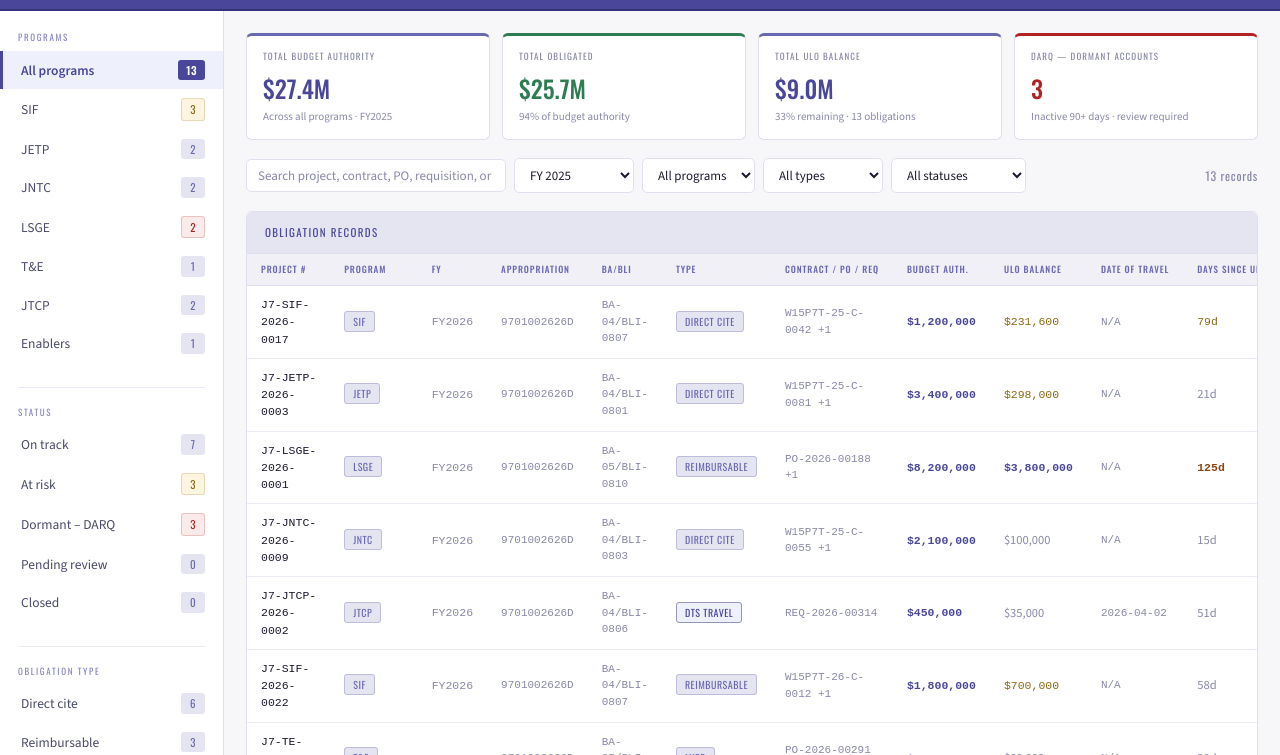
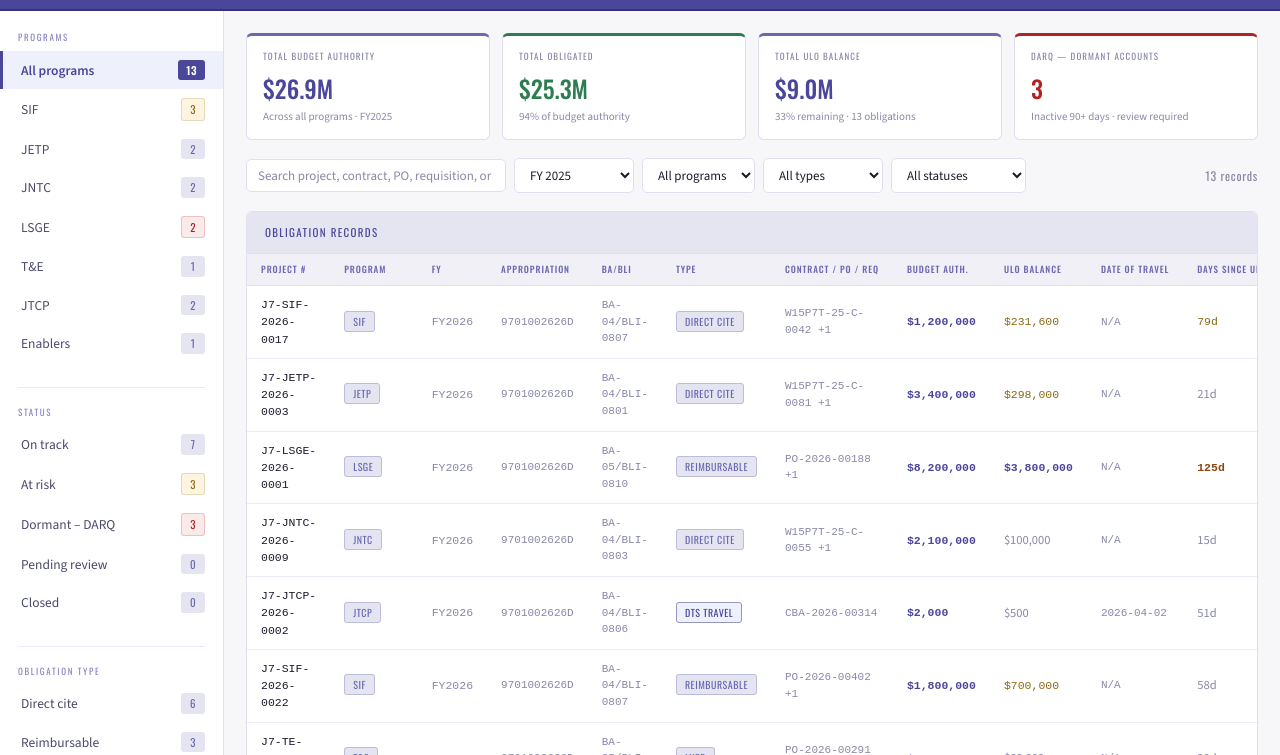
Before and after one commit to carodri/JSUMS-Project-Demo, a plain HTML site: page index.html in a window 1280 px wide. Shown: the part 45-800 px from the top of the page. Drawn offline with nearby package versions, Linux system fonts and the light colour scheme.

Commit message:
index.html

```diff
--- a/index.html
+++ b/index.html
@@ -411,26 +411,26 @@ function statusClass(s){
 }
 
 const data=[
-  {id:1,project:'J7-SIF-2026-0017',program:'SIF',fy:2026,approp:'9701002626D',baBli:'BA-04/BLI-0807',type:'Direct Cite',contract:'W15P7T-25-C-0042',po:'PO-2026-00341',req:null,poc:'SSgt Williams, J.',budgetAuth:1200000,obligated:842000,executed:610400,lastUpdate:'2026-03-23',dateOfTravel:null,status:'At risk',notes:[{date:'2026-03-23',author:'C. Johnson',text:'Followed up with vendor — awaiting confirmation on final invoice timeline. PM briefed.'},{date:'2026-02-14',author:'C. Johnson',text:'Vendor contacted. Confirmed partial delivery. Remaining balance under review.'}]},
-  {id:2,project:'J7-JETP-2026-0003',program:'JETP',fy:2026,approp:'9701002626D',baBli:'BA-04/BLI-0801',type:'Direct Cite',contract:'W15P7T-25-C-0081',po:null,req:'REQ-2026-00109',poc:'Maj Thompson, R.',budgetAuth:3400000,obligated:3400000,executed:3102000,lastUpdate:'2026-05-20',dateOfTravel:null,status:'On track',notes:[{date:'2026-05-20',author:'C. Johnson',text:'Monthly EXCOR reviewed. TAC confirmed by TRANSCOM. Execution on schedule.'}]},
-  {id:3,project:'J7-LSGE-2026-0001',program:'LSGE',fy:2026,approp:'9701002626D',baBli:'BA-05/BLI-0810',type:'Reimbursable',contract:null,po:'PO-2026-00188',req:'REQ-2026-00201',poc:'Col Martinez, A.',budgetAuth:8200000,obligated:7900000,executed:4100000,lastUpdate:'2026-02-05',dateOfTravel:null,status:'Dormant – DARQ',notes:[{date:'2026-02-05',author:'C. Johnson',text:'DARQ flag raised. MIPR close-out still pending from INDOPACOM. Third follow-up sent. No response.'},{date:'2026-01-09',author:'C. Johnson',text:'Second follow-up to INDOPACOM J8 POC. Awaiting MIPR acceptance confirmation.'}]},
-  {id:4,project:'J7-JNTC-2026-0009',program:'JNTC',fy:2026,approp:'9701002626D',baBli:'BA-04/BLI-0803',type:'Direct Cite',contract:'W15P7T-25-C-0055',po:'PO-2026-00220',req:null,poc:'Lt Col Harris, M.',budgetAuth:2100000,obligated:1850000,executed:1750000,lastUpdate:'2026-05-26',dateOfTravel:null,status:'On track',notes:[{date:'2026-05-26',author:'C. Johnson',text:'Reviewed EXCOR submission. Direct capability execution on pace. Services reporting normally.'}]},
-  {id:5,project:'J7-JTCP-2026-0002',program:'JTCP',fy:2026,approp:'9701002626D',baBli:'BA-04/BLI-0806',type:'DTS Travel',contract:null,po:null,req:'REQ-2026-00314',poc:'MSgt Johnson, T.',budgetAuth:450000,obligated:420000,executed:385000,lastUpdate:'2026-04-20',dateOfTravel:'2026-04-02',status:'On track',notes:[{date:'2026-04-20',author:'C. Johnson',text:'Travel voucher submitted and under review. Minor ULO remaining from amended TDY order.'}]},
-  {id:6,project:'J7-SIF-2026-0022',program:'SIF',fy:2026,approp:'9701002626D',baBli:'BA-04/BLI-0807',type:'Reimbursable',contract:'W15P7T-26-C-0012',po:'PO-2026-00402',req:null,poc:'CW3 Davis, K.',budgetAuth:1800000,obligated:1600000,executed:900000,lastUpdate:'2026-04-13',dateOfTravel:null,status:'At risk',notes:[{date:'2026-04-13',author:'C. Johnson',text:'CCMD spend plan variance confirmed. Coordinating with J8 on revised execution timeline.'}]},
-  {id:7,project:'J7-TE-2026-0005',program:'T&E',fy:2026,approp:'9701002626D',baBli:'BA-05/BLI-0811',type:'MIPR',contract:null,po:'PO-2026-00291',req:'REQ-2026-00388',poc:'Cdr Nguyen, P.',budgetAuth:950000,obligated:880000,executed:820000,lastUpdate:'2026-05-13',dateOfTravel:null,status:'On track',notes:[{date:'2026-05-13',author:'C. Johnson',text:'MIPR accepted by receiving agency. Execution normal. No UFRs this quarter.'}]},
-  {id:8,project:'J7-LSGE-2026-0003',program:'LSGE',fy:2026,approp:'9701002626D',baBli:'BA-05/BLI-0810',type:'Direct Cite',contract:'W15P7T-26-C-0031',po:null,req:null,poc:'Col Martinez, A.',budgetAuth:5100000,obligated:4800000,executed:2200000,lastUpdate:'2026-01-11',dateOfTravel:null,status:'Dormant – DARQ',notes:[{date:'2026-01-11',author:'C. Johnson',text:'DARQ review initiated. Large ULO balance — vendor unresponsive. Referred to contracting officer for action.'},{date:'2025-12-18',author:'C. Johnson',text:'Final LSGE execution phase ULO identified. POC contacted. Awaiting vendor invoice submission.'}]},
-  {id:9,project:'J7-ENABLER-2026-0001',program:'Enablers',fy:2026,approp:'9701002626D',baBli:'BA-04/BLI-0804',type:'Direct Cite',contract:'W15P7T-25-C-0099',po:'PO-2026-00155',req:null,poc:'Lt Col Harris, M.',budgetAuth:780000,obligated:780000,executed:741000,lastUpdate:'2026-05-23',dateOfTravel:null,status:'On track',notes:[{date:'2026-05-23',author:'C. Johnson',text:'OPFOR contract execution on track. Final exercise support scheduled Q3. No issues identified.'}]},
-  {id:10,project:'J7-JETP-2026-0007',program:'JETP',fy:2026,approp:'9701002626D',baBli:'BA-04/BLI-0801',type:'Direct Cite',contract:'W15P7T-26-C-0044',po:'PO-2026-00503',req:'REQ-2026-00512',poc:'Maj Thompson, R.',budgetAuth:2200000,obligated:2100000,executed:1050000,lastUpdate:'2026-03-27',dateOfTravel:null,status:'At risk',notes:[{date:'2026-03-27',author:'C. Johnson',text:'TAC execution lagging behind planned rate. TRANSCOM billing delay from two exercises. Reconciliation with J4 ongoing.'}]},
-  {id:11,project:'J7-SIF-2025-0041',program:'SIF',fy:2025,approp:'9701002525D',baBli:'BA-04/BLI-0807',type:'Reimbursable',contract:'W15P7T-24-C-0088',po:null,req:'REQ-2025-00701',poc:'SSgt Williams, J.',budgetAuth:650000,obligated:650000,executed:598000,lastUpdate:'2026-02-28',dateOfTravel:null,status:'Dormant – DARQ',notes:[{date:'2026-02-28',author:'C. Johnson',text:'FY25 ULO carry-forward flagged for DARQ review. Final vendor invoice still outstanding. Comptroller notified.'},{date:'2026-01-15',author:'C. Johnson',text:'Attempted contact with vendor. Left voicemail and sent follow-up email. No response yet.'}]},
-  {id:12,project:'J7-JNTC-2026-0014',program:'JNTC',fy:2026,approp:'9701002626D',baBli:'BA-04/BLI-0803',type:'DTS Travel',contract:null,po:null,req:'REQ-2026-00619',poc:'Lt Col Harris, M.',budgetAuth:310000,obligated:290000,executed:276000,lastUpdate:'2026-05-15',dateOfTravel:'2026-05-01',status:'On track',notes:[{date:'2026-05-15',author:'C. Johnson',text:'Travel completed 1 May. Voucher submitted and approved within 30 days. ULO minimal.'}]},
-  {id:13,project:'J7-JTCP-2026-0008',program:'JTCP',fy:2026,approp:'9701002626D',baBli:'BA-04/BLI-0806',type:'DTS Travel',contract:null,po:null,req:'REQ-2026-00714',poc:'MSgt Johnson, T.',budgetAuth:220000,obligated:198000,executed:181000,lastUpdate:'2026-05-07',dateOfTravel:'2026-04-22',status:'On track',notes:[{date:'2026-05-07',author:'C. Johnson',text:'Travel completed 22 Apr. Voucher closed. No ULO concerns remaining.'}]},
+  {id:1,project:'J7-SIF-2026-0017',program:'SIF',fy:2026,approp:'9701002626D',baBli:'BA-04/BLI-0807',type:'Direct Cite',contract:'W15P7T-25-C-0042',po:'PO-2026-00341',req:null,poc:'SSgt Schmuckatelli, J.',budgetAuth:1200000,obligated:842000,executed:610400,lastUpdate:'2026-03-23',dateOfTravel:null,status:'At risk',notes:[{date:'2026-03-23',author:'G. Pyle',text:'Followed up with the stakeholder — awaiting confirmation on final invoice timeline.'},{date:'2026-02-14',author:'G. Pyle',text:'Stakeholder contacted. Confirmed partial delivery. Remaining balance under review.'}]},
+  {id:2,project:'J7-JETP-2026-0003',program:'JETP',fy:2026,approp:'9701002626D',baBli:'BA-04/BLI-0801',type:'Direct Cite',contract:'W15P7T-25-C-0081',po:'PO-2026-00109',req:null,poc:'Maj Payne, R.',budgetAuth:3400000,obligated:3400000,executed:3102000,lastUpdate:'2026-05-20',dateOfTravel:null,status:'On track',notes:[{date:'2026-05-20',author:'G. Pyle',text:'Monthly EXCOR reviewed. TAC confirmed by TRANSCOM. Execution on schedule.'}]},
+  {id:3,project:'J7-LSGE-2026-0001',program:'LSGE',fy:2026,approp:'9701002626D',baBli:'BA-05/BLI-0810',type:'Reimbursable',contract:null,po:'PO-2026-00188',req:'PO-2026-00188',poc:'Col Crockett, A.',budgetAuth:8200000,obligated:7900000,executed:4100000,lastUpdate:'2026-02-05',dateOfTravel:null,status:'Dormant – DARQ',notes:[{date:'2026-02-05',author:'G. Pyle',text:'DARQ flag raised. MIPR close-out still pending from INDOPACOM. Third follow-up sent. No response.'},{date:'2026-01-09',author:'G. Pyle',text:'Second follow-up to INDOPACOM POC. Awaiting MIPR acceptance confirmation.'}]},
+  {id:4,project:'J7-JNTC-2026-0009',program:'JNTC',fy:2026,approp:'9701002626D',baBli:'BA-04/BLI-0803',type:'Direct Cite',contract:'W15P7T-25-C-0055',po:'PO-2026-00220',req:null,poc:'Lt Col Gunner, M.',budgetAuth:2100000,obligated:1850000,executed:1750000,lastUpdate:'2026-05-26',dateOfTravel:null,status:'On track',notes:[{date:'2026-05-26',author:'G. Pyle',text:'Reviewed EXCOR submission. Direct capability execution on pace. Services reporting normally.'}]},
+  {id:5,project:'J7-JTCP-2026-0002',program:'JTCP',fy:2026,approp:'9701002626D',baBli:'BA-04/BLI-0806',type:'DTS Travel',contract:null,po:null,req:'CBA-2026-00314',poc:'MSgt Johnson, J.',budgetAuth:2000,obligated:2000,executed:1500,lastUpdate:'2026-04-20',dateOfTravel:'2026-04-02',status:'On track',notes:[{date:'2026-04-20',author:'G. Pyle',text:'Travel voucher submitted and under review. Minor ULO remaining from amended TDY order.'}]},
+  {id:6,project:'J7-SIF-2026-0022',program:'SIF',fy:2026,approp:'9701002626D',baBli:'BA-04/BLI-0807',type:'Reimbursable',contract:null,po:'PO-2026-00402',req:'PO-2026-00402',poc:'CWO3 Dale, K.',budgetAuth:1800000,obligated:1600000,executed:900000,lastUpdate:'2026-04-13',dateOfTravel:null,status:'At risk',notes:[{date:'2026-04-13',author:'G. Pyle',text:'CCMD spend plan variance confirmed. Coordinating with J8 on revised execution timeline.'}]},
+  {id:7,project:'J7-TE-2026-0005',program:'T&E',fy:2026,approp:'9701002626D',baBli:'BA-05/BLI-0811',type:'MIPR',contract:null,po:'PO-2026-00291',req:'PO-2026-00291',poc:'Cdr Nguyen, P.',budgetAuth:950000,obligated:880000,executed:820000,lastUpdate:'2026-05-13',dateOfTravel:null,status:'On track',notes:[{date:'2026-05-13',author:'G. Pyle',text:'MIPR accepted by receiving agency. Execution normal. No UFRs this quarter.'}]},
+  {id:8,project:'J7-LSGE-2026-0003',program:'LSGE',fy:2026,approp:'9701002626D',baBli:'BA-05/BLI-0810',type:'Direct Cite',contract:'W15P7T-26-C-0031',po:'PO-2026-00324',req:null,poc:'Col Martinez, A.',budgetAuth:5100000,obligated:4800000,executed:2200000,lastUpdate:'2026-01-11',dateOfTravel:null,status:'Dormant – DARQ',notes:[{date:'2026-01-11',author:'G. Pyle',text:'DARQ review initiated. Large ULO balance — vendor unresponsive. Referred to contracting officer for action.'},{date:'2025-12-18',author:'G. Pyle',text:'Final LSGE execution phase ULO identified. POC contacted. Awaiting vendor invoice submission.'}]},
+  {id:9,project:'J7-ENABLER-2026-0001',program:'Enablers',fy:2026,approp:'9701002626D',baBli:'BA-04/BLI-0804',type:'Direct Cite',contract:'W15P7T-25-C-0099',po:'PO-2026-00155',req:null,poc:'Lt Col Harris, M.',budgetAuth:780000,obligated:780000,executed:741000,lastUpdate:'2026-05-23',dateOfTravel:null,status:'On track',notes:[{date:'2026-05-23',author:'G. Pyle',text:'OPFOR contract execution on track. Final exercise support scheduled Q3. No issues identified.'}]},
+  {id:10,project:'J7-JETP-2026-0007',program:'JETP',fy:2026,approp:'9701002626D',baBli:'BA-04/BLI-0801',type:'Direct Cite',contract:'W15P7T-26-C-0044',po:'PO-2026-00503',req:null,poc:'Maj Thompson, R.',budgetAuth:2200000,obligated:2100000,executed:1050000,lastUpdate:'2026-03-27',dateOfTravel:null,status:'At risk',notes:[{date:'2026-03-27',author:'G. Pyle',text:'TAC execution lagging behind planned rate. TRANSCOM billing delay from two exercises. Reconciliation with J4 ongoing.'}]},
+  {id:11,project:'J7-SIF-2025-0041',program:'SIF',fy:2025,approp:'9701002525D',baBli:'BA-04/BLI-0807',type:'Reimbursable',contract:null,po:'PO-2026-00564',req:'PO-2026-00564',poc:'SSgt Williams, J.',budgetAuth:650000,obligated:650000,executed:598000,lastUpdate:'2026-02-28',dateOfTravel:null,status:'Dormant – DARQ',notes:[{date:'2026-02-28',author:'G. Pyle',text:'FY25 ULO carry-forward flagged for DARQ review. Final vendor invoice still outstanding. Comptroller notified.'},{date:'2026-01-15',author:'G. Pyle',text:'Attempted contact with vendor. Left voicemail and sent follow-up email. No response yet.'}]},
+  {id:12,project:'J7-JNTC-2026-0014',program:'JNTC',fy:2026,approp:'9701002626D',baBli:'BA-04/BLI-0803',type:'DTS Travel',contract:null,po:null,req:'CBA-2026-00619',poc:'Lt Col Harris, M.',budgetAuth:310000,obligated:290000,executed:276000,lastUpdate:'2026-05-15',dateOfTravel:'2026-05-01',status:'On track',notes:[{date:'2026-05-15',author:'G. Pyle',text:'Travel completed 1 May. Voucher submitted and approved within 30 days. ULO minimal.'}]},
+  {id:13,project:'J7-JTCP-2026-0008',program:'JTCP',fy:2026,approp:'9701002626D',baBli:'BA-04/BLI-0806',type:'DTS Travel',contract:null,po:null,req:'IBA-2026-00714',poc:'MSgt Johnson, T.',budgetAuth:220000,obligated:198000,executed:181000,lastUpdate:'2026-05-07',dateOfTravel:'2026-04-22',status:'On track',notes:[{date:'2026-05-07',author:'G. Pyle',text:'Travel completed 22 Apr. Voucher closed. No ULO concerns remaining.'}]},
 ];
 
 let importLog=[
-  {id:'IMP-004',date:'2026-06-01',file:'DAI_Export_CE2T2_May2026.xlsx',by:'C. Johnson',loaded:13,skipped:0,status:'ok'},
-  {id:'IMP-003',date:'2026-05-01',file:'DAI_Export_CE2T2_Apr2026.xlsx',by:'C. Johnson',loaded:12,skipped:1,status:'warn'},
-  {id:'IMP-002',date:'2026-04-01',file:'DAI_Export_CE2T2_Mar2026.xlsx',by:'C. Johnson',loaded:13,skipped:0,status:'ok'},
-  {id:'IMP-001',date:'2026-03-03',file:'DAI_Export_CE2T2_Feb2026.xlsx',by:'C. Johnson',loaded:11,skipped:0,status:'ok'},
+  {id:'IMP-004',date:'2026-06-01',file:'DAI_Export_CE2T2_May2026.xlsx',by:'G. Pyle',loaded:13,skipped:0,status:'ok'},
+  {id:'IMP-003',date:'2026-05-01',file:'DAI_Export_CE2T2_Apr2026.xlsx',by:'G. Pyle',loaded:12,skipped:1,status:'warn'},
+  {id:'IMP-002',date:'2026-04-01',file:'DAI_Export_CE2T2_Mar2026.xlsx',by:'G. Pyle',loaded:13,skipped:0,status:'ok'},
+  {id:'IMP-001',date:'2026-03-03',file:'DAI_Export_CE2T2_Feb2026.xlsx',by:'G. Pyle',loaded:11,skipped:0,status:'ok'},
 ];
 
 let filteredData=[...data],selectedId=null;
```
